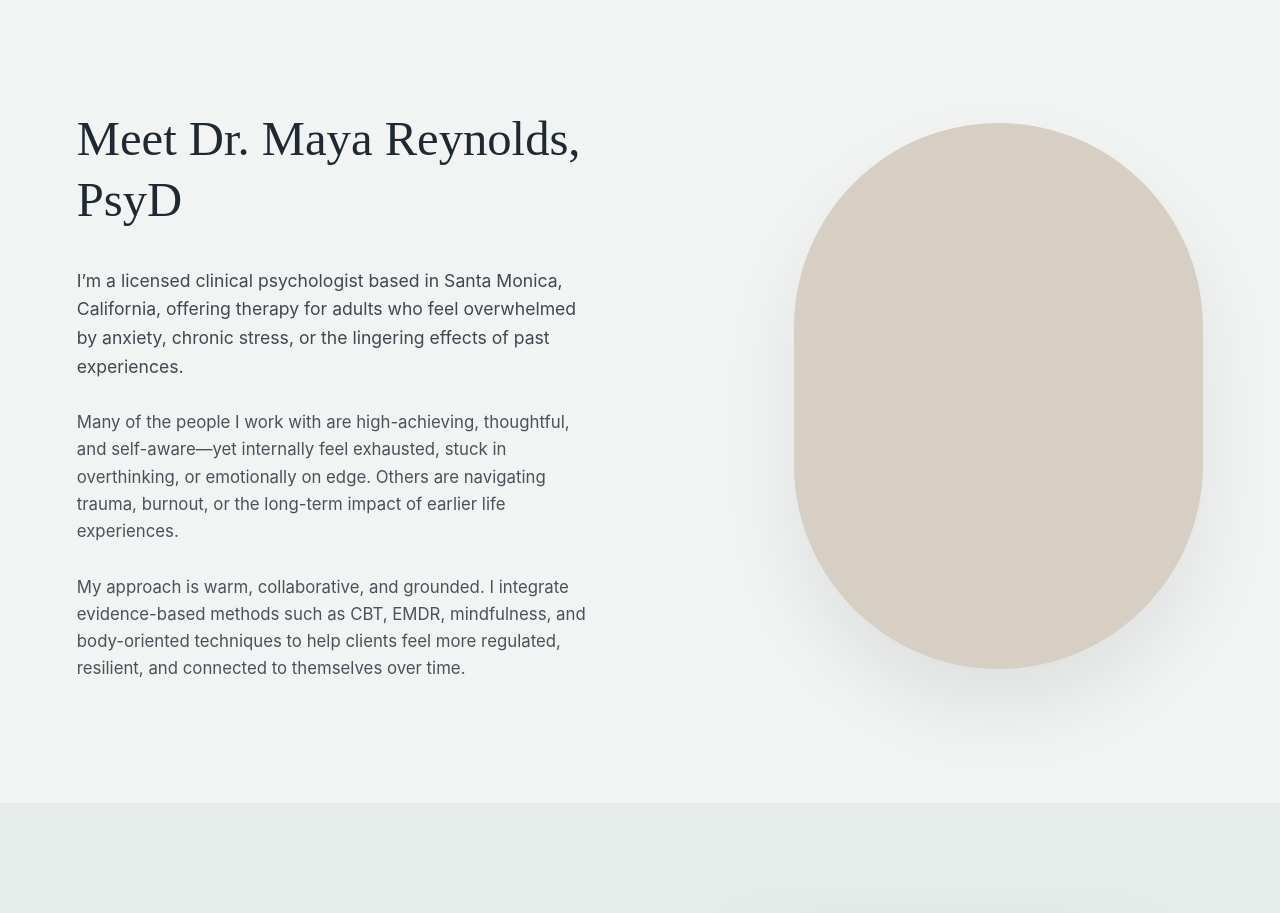
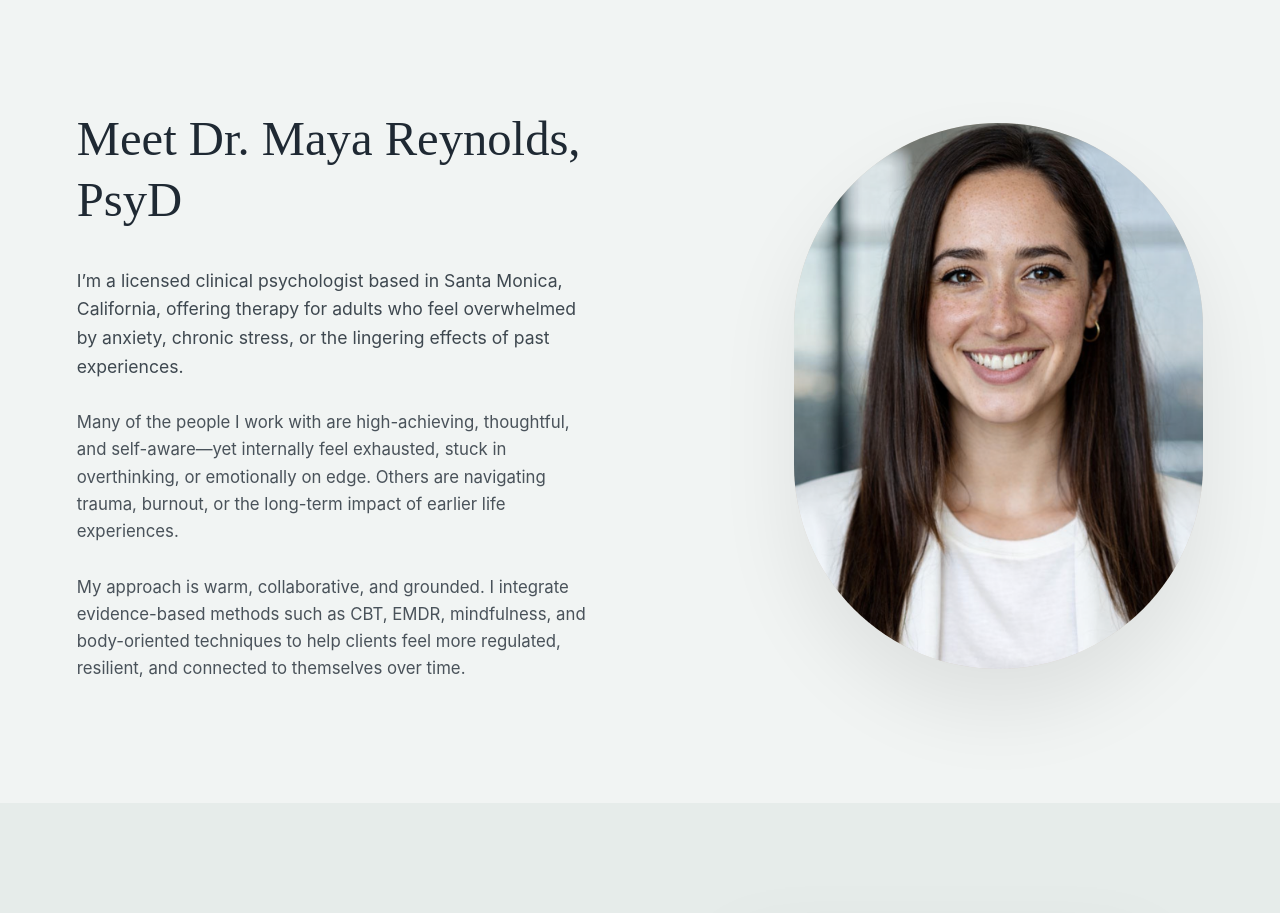
Before and after one commit to jacksyswain/maya-reynolds-therapy, a Next.js app: page / in a window 1280 px wide. Shown: the part 2440-3353 px from the top of the page. Built offline with nearby package versions, Linux system fonts and the light colour scheme.

Commit message:
new update

```diff
--- a/components/About.jsx
+++ b/components/About.jsx
@@ -1,3 +1,5 @@
+import Image from "next/image";
+
 export default function About() {
   return (
     <section className="bg-cream">
@@ -71,14 +73,24 @@ export default function About() {
         <div className="flex justify-center lg:justify-end">
           <div
             className="
+              relative
               w-[clamp(18rem,32vw,28rem)]
               aspect-[3/4]
-              bg-sand
               rounded-t-[999px]
               rounded-b-[999px]
+              overflow-hidden
               shadow-[0_40px_80px_rgba(0,0,0,0.08)]
+              bg-sand
             "
-          />
+          >
+            <Image
+              src="/images/Dr.Maya.png"
+              alt="Dr. Maya Reynolds"
+              fill
+              className="object-cover"
+              sizes="(min-width: 1024px) 28rem, 80vw"
+            />
+          </div>
         </div>
       </div>
     </section>
```
Also changed, not shown: public/images/Dr.Maya.png (renamed from public/images/Dr. Maya Reynolds.png).
